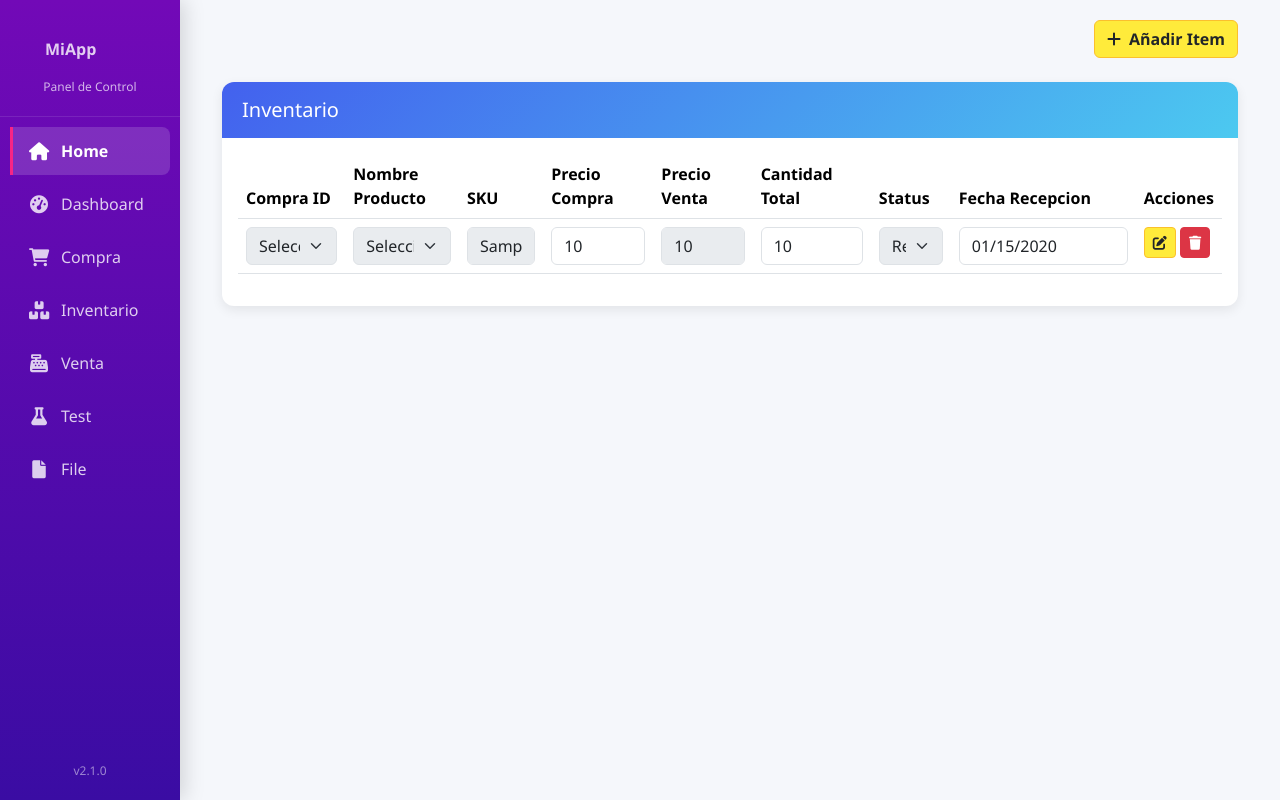
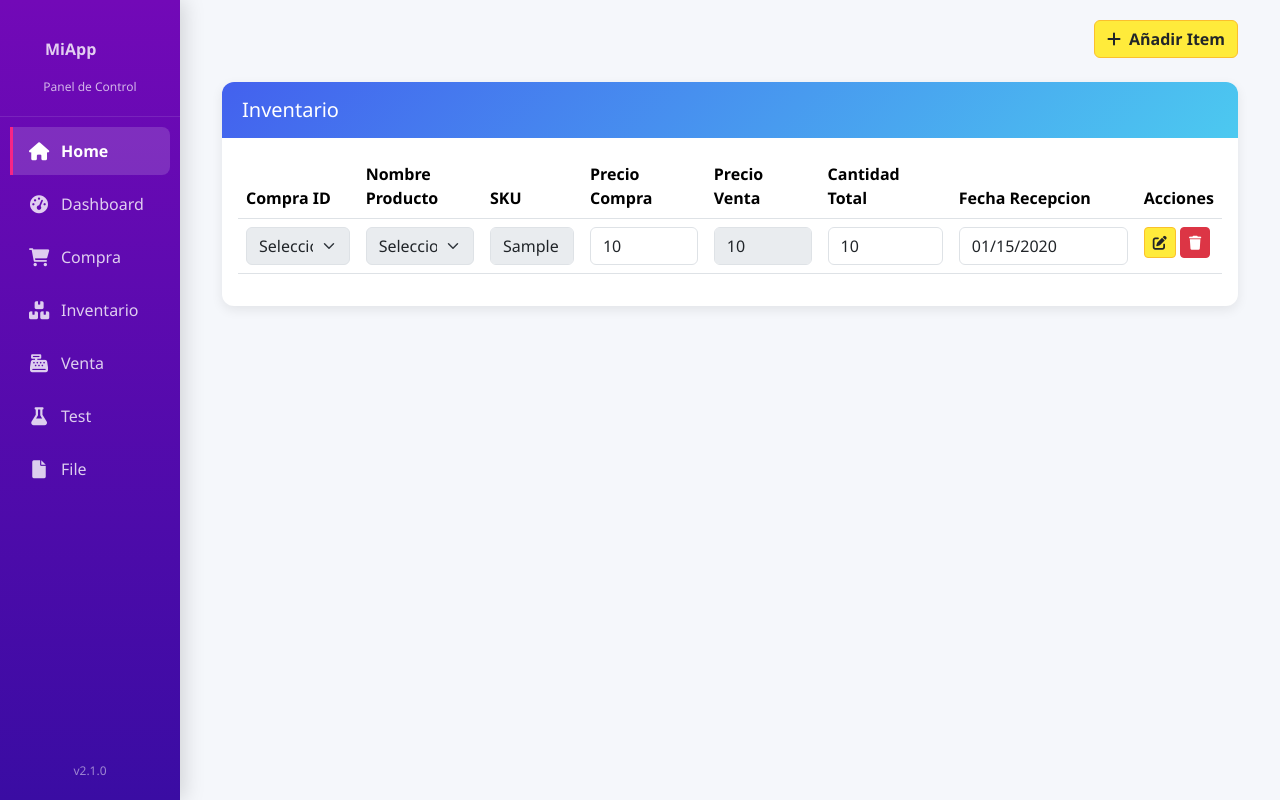
Before and after one commit to ricardorub/logisctic, a Flask app: page /inventario in a window 1280 px wide. Run offline with Flask 3, Linux system fonts and the light colour scheme; tables that the repository leaves empty hold one stand-in row (values such as "Sample post"); data that the repository does not hold is empty.

Commit message:
feat: Remove status column from inventario
Removes the 'status' column from the inventory management feature.

- Deletes the `status` field from the `Inventario` model.
- Updates the `inventario_controller` to remove all logic related to the `status` field.
- Modifies the `inventario.html` template to remove the 'Status' column from the table and associated JavaScript.

```diff
--- a/controller/inventario_controller.py
+++ b/controller/inventario_controller.py
@@ -5,27 +5,9 @@ from datetime import datetime
 from sqlalchemy import func
 
 def get_all_inventario():
-    # Subquery to get the summed total quantity of received items for each product
-    sum_subquery = db.session.query(
-        Inventario.nombre_producto,
-        func.sum(Inventario.cantidad_total).label('summed_total')
-    ).filter(Inventario.status == 'recibido')\
-     .group_by(Inventario.nombre_producto).subquery()
-
-    # Main query to join Inventario and the subquery
-    inventario_items = db.session.query(
-        Inventario,
-        sum_subquery.c.summed_total
-    ).outerjoin(sum_subquery, Inventario.nombre_producto == sum_subquery.c.nombre_producto)\
-     .all()
-
-    # Process the results
+    inventario_items = Inventario.query.all()
     result = []
-    for item, summed_total in inventario_items:
-        # The total to display is the summed total if the status is "recibido",
-        # otherwise it's the item's own quantity.
-        display_total = summed_total or 0 if item.status == 'recibido' else item.cantidad_total
-
+    for item in inventario_items:
         result.append({
             'id': item.id,
             'compra_id': item.compra_id,
@@ -33,11 +15,9 @@ def get_all_inventario():
             'sku': item.sku,
             'precio_compra': item.precio_compra,
             'precio_venta': item.precio_venta,
-            'cantidad_total': display_total,
-            'status': item.status,
+            'cantidad_total': item.cantidad_total,
             'fecha_recepcion': item.fecha_recepcion.strftime('%Y-%m-%d') if item.fecha_recepcion else None
         })
-
     return jsonify(result), 200
 
 def create_inventario():
@@ -46,9 +26,8 @@ def create_inventario():
     nombre_producto = data.get('nombre_producto')
     sku = data.get('sku')
     precio_venta = data.get('precio_venta')
-    status = data.get('status')
 
-    if not all([compra_id, nombre_producto, sku, precio_venta, status]):
+    if not all([compra_id, nombre_producto, sku, precio_venta]):
         return jsonify({'error': 'Todos los campos son requeridos'}), 400
 
     if Inventario.query.filter_by(compra_id=compra_id).first():
@@ -58,8 +37,6 @@ def create_inventario():
     if not compra:
         return jsonify({'error': 'Compra ID no encontrado'}), 404
 
-    fecha_recepcion = datetime.now().date() if status == 'recibido' else None
-
     new_item = Inventario(
         compra_id=compra_id,
         nombre_producto=nombre_producto,
@@ -67,8 +44,7 @@ def create_inventario():
         precio_compra=compra.precio_unitario,
         precio_venta=float(precio_venta),
         cantidad_total=compra.cantidad_proveedor,
-        status=status,
-        fecha_recepcion=fecha_recepcion
+        fecha_recepcion=datetime.now().date()
     )
 
     try:
@@ -96,12 +72,10 @@ def update_inventario(item_id):
     nombre_producto = data.get('nombre_producto')
     sku = data.get('sku')
     precio_venta = data.get('precio_venta')
-    status = data.get('status')
 
-    if not all([compra_id, nombre_producto, sku, precio_venta, status]):
+    if not all([compra_id, nombre_producto, sku, precio_venta]):
         return jsonify({'error': 'Todos los campos son requeridos'}), 400
 
-    # Check if the compra_id is being changed to one that already exists
     if item.compra_id != int(compra_id) and Inventario.query.filter_by(compra_id=compra_id).first():
         return jsonify({'error': 'Este Compra ID ya ha sido registrado en el inventario.'}), 400
 
@@ -115,11 +89,6 @@ def update_inventario(item_id):
     item.precio_compra = compra.precio_unitario
     item.precio_venta = float(precio_venta)
     item.cantidad_total = compra.cantidad_proveedor
-
-    if item.status != 'recibido' and status == 'recibido':
-        item.fecha_recepcion = datetime.now().date()
-    item.status = status
-
 
     try:
         db.session.commit()
--- a/model/models.py
+++ b/model/models.py
@@ -54,7 +54,6 @@ class Inventario(db.Model):
     precio_compra = db.Column(db.Float, nullable=False)
     precio_venta = db.Column(db.Float, nullable=False)
     cantidad_total = db.Column(db.Integer, nullable=False)
-    status = db.Column(db.String(50), nullable=False, default='esperando')
     fecha_recepcion = db.Column(db.Date, nullable=True)
 
     def __repr__(self):
--- a/templates/inventario.html
+++ b/templates/inventario.html
@@ -90,7 +90,6 @@
                                         <th>Precio Compra</th>
                                         <th>Precio Venta</th>
                                         <th>Cantidad Total</th>
-                                        <th>Status</th>
                                         <th>Fecha Recepcion</th>
                                         <th>Acciones</th>
                                     </tr>
@@ -123,12 +122,6 @@
                     <td><input type="number" class="form-control" name="precio_compra" value="${data.precio_compra || ''}" readonly></td>
                     <td><input type="number" class="form-control" name="precio_venta" value="${data.precio_venta || ''}"></td>
                     <td><input type="number" class="form-control" name="cantidad_total" value="${data.cantidad_total || ''}" readonly></td>
-                    <td>
-                        <select class="form-select status-select" name="status">
-                            <option value="esperando" ${data.status === 'esperando' ? 'selected' : ''}>Esperando</option>
-                            <option value="recibido" ${data.status === 'recibido' ? 'selected' : ''}>Recibido</option>
-                        </select>
-                    </td>
                     <td><input type="date" class="form-control" name="fecha_recepcion" value="${data.fecha_recepcion || ''}" readonly></td>
                     <td>
                         <button class="btn btn-sm btn-primary edit-btn"><i class="fas fa-edit"></i></button>
@@ -140,7 +133,6 @@
                 const compraIdSelect = newRow.querySelector('.compra-id-select');
                 const productoSelect = newRow.querySelector('.producto-select');
                 const precioCompraInput = newRow.querySelector('[name="precio_compra"]');
-                const statusSelect = newRow.querySelector('.status-select');
                 const fechaRecepcionInput = newRow.querySelector('[name="fecha_recepcion"]');
 
                 // Populate compra_id dropdown
@@ -175,17 +167,6 @@
                         });
                     });
 
-                // Handle status change
-                statusSelect.addEventListener('change', () => {
-                    if (statusSelect.value === 'recibido') {
-                        if(!data.fecha_recepcion){
-                           fechaRecepcionInput.value = new Date().toISOString().split('T')[0];
-                        }
-                    } else {
-                        fechaRecepcionInput.value = '';
-                    }
-                });
-
                 // Handle Compra ID change
                 compraIdSelect.addEventListener('change', () => {
                     const selectedCompraId = compraIdSelect.value;
@@ -193,7 +174,6 @@
                         fetch(`/api/compras/details/${selectedCompraId}`)
                             .then(response => response.json())
                             .then(details => {
-                                // Find the option in the productoSelect and set it
                                 for (let i = 0; i < productoSelect.options.length; i++) {
                                     if (productoSelect.options[i].value === details.nombre_producto) {
                                         productoSelect.selectedIndex = i;
@@ -204,16 +184,6 @@
                             });
                     }
                 });
-
-                // Initial state
-                if (data.status === 'recibido') {
-                    compraIdSelect.disabled = false;
-                    productoSelect.disabled = true;
-                } else {
-                    compraIdSelect.disabled = true;
-                    productoSelect.disabled = false;
-                }
-
 
                 return newRow;
             };
@@ -238,7 +208,6 @@
                         nombre_producto: row.querySelector('[name="nombre_producto"]').value,
                         sku: row.querySelector('[name="sku"]').value,
                         precio_venta: row.querySelector('[name="precio_venta"]').value,
-                        status: row.querySelector('[name="status"]').value,
                     };
 
                     const id = row.dataset.id;
@@ -291,7 +260,6 @@
                         input.disabled = !isEditing;
                     }
                 });
-                // Manually handle the disabled state of selects
                 if(isEditing){
                     row.querySelector('.compra-id-select').disabled = false;
                     const selectedCompraId = row.querySelector('.compra-id-select').value;
```
